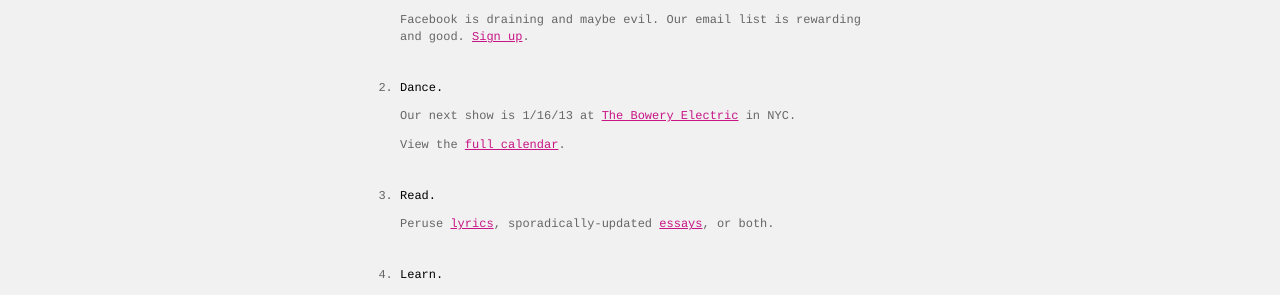
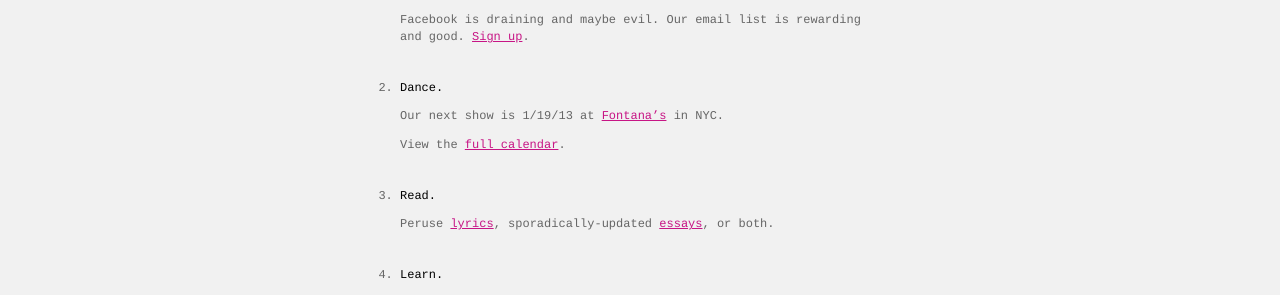
Before and after one commit to chrisfrank/chrisfrank.github.com, a Jekyll site: the page built from index.md, in a window 1280 px wide. Shown: the part 442-737 px from the top of the page. Built offline with Jekyll 4.4.1, drawn with Linux system fonts in a browser that asks for light colours; nearby versions of some CDN libraries.

Commit message:
udpated gigs

```diff
--- a/index.md
+++ b/index.md
@@ -12,7 +12,7 @@ layout: home
 
 3. ## Dance.
     Our next show is
-    1/16/13 at [The Bowery Electric](http://www.theboweryelectric.com) in NYC.
+    1/19/13 at [Fontana's](http://www.fontanasnyc.com) in NYC.
 
     View the [full calendar](/gigs).
 
```
Also changed, not shown: gigs/index.md (+1 -1 lines).
